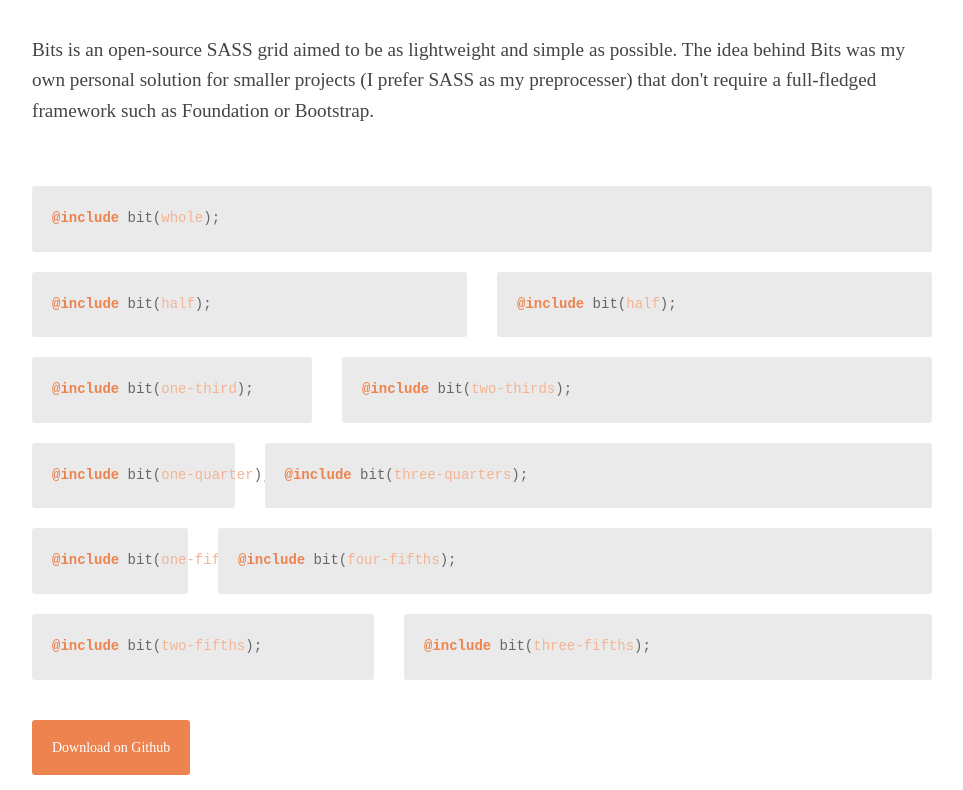
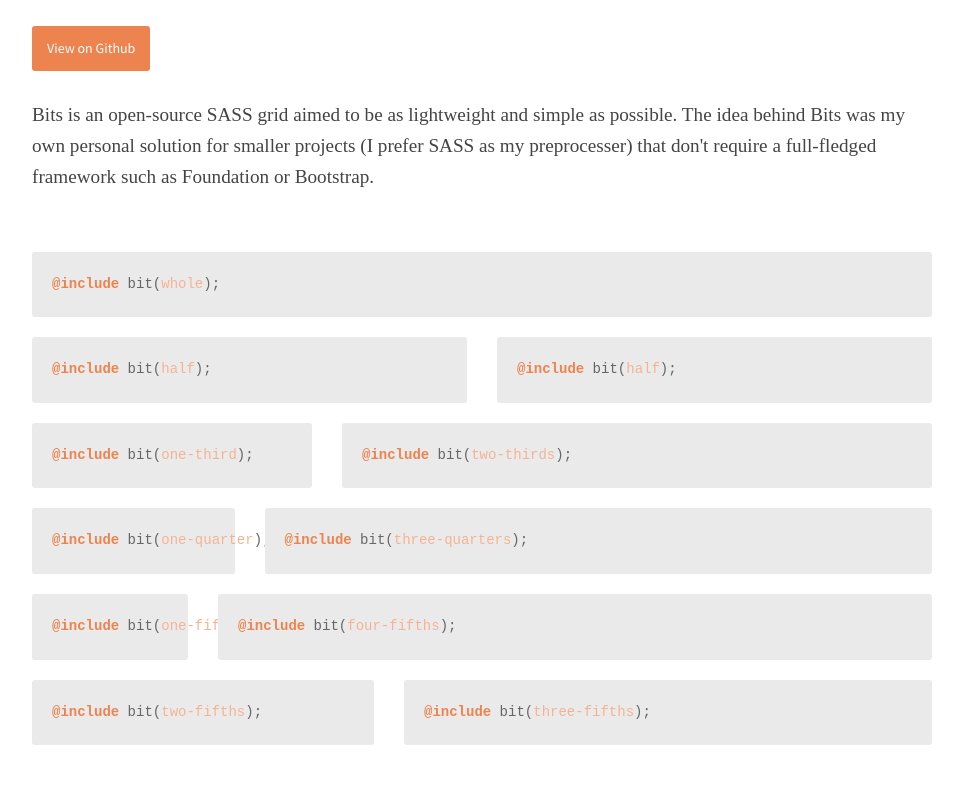
Before and after one commit to leungd/bits, a website: page app/index.html in a window 1280 px wide. Shown: the part 135-925 px from the top of the page, without its empty margins (158-1121 px from the left). Drawn offline with nearby package versions, Linux system fonts and the light colour scheme.

Commit message:
remove unused and update demo

```diff
--- a/app/assets/scss/_fonts.scss
+++ /dev/null
@@ -1 +0,0 @@
-@import url(http://fonts.googleapis.com/css?family=Source+Sans+Pro:300,400,700,300italic,400italic,700italic);
--- a/app/index.html
+++ b/app/index.html
@@ -6,6 +6,7 @@
 		<meta charset="UTF-8">
 		<title>Bits - Derek Leung</title>
 
+		<link href='http://fonts.googleapis.com/css?family=Source+Sans+Pro:400,300,300italic,400italic,700,700italic' rel='stylesheet' type='text/css'>
 		<link rel="stylesheet" href="assets/css/main.css">
 
 	</head>
@@ -20,6 +21,8 @@
 
 					<h1 class="title">Bits</h1>
 					<h2 class="sub-title">A simple SASS-based grid</h2>
+
+					<a href="https://github.com/leungd/bits" class="btn">View on Github</a>
 
 				</div>
 
@@ -75,44 +78,6 @@
 
 		</section>
 
-		<section class="container">
-
-			<div class="grid">
-				<div class="bit whole">
-					<a href="#" class="btn">Download on Github</a>
-				</div>
-			</div>
-
-		</section>
-
-		<!-- <section class="container">
-
-			<div class="grid">
-				<div class="bit demo whole"><p>Lorem ipsum dolor sit amet, consectetuer adipiscing elit. Donec odio. Quisque volutpat mattis eros. Nullam malesuada erat ut turpis. Suspendisse urna nibh, viverra non, semper suscipit, posuere a, pede.</p></div>
-			</div>
-			<div class="grid">
-				<div class="bit demo half"><p>Lorem ipsum dolor sit amet, consectetuer adipiscing elit. Donec odio. Quisque volutpat mattis eros. Nullam malesuada erat ut turpis. Suspendisse urna nibh, viverra non, semper suscipit, posuere a, pede.</p></div>
-				<div class="bit demo half"><p>Lorem ipsum dolor sit amet, consectetuer adipiscing elit. Donec odio. Quisque volutpat mattis eros. Nullam malesuada erat ut turpis. Suspendisse urna nibh, viverra non, semper suscipit, posuere a, pede.</p></div>
-			</div>
-			<div class="grid">
-				<div class="bit demo one-third"><p>Lorem ipsum dolor sit amet, consectetuer adipiscing elit. Donec odio. Quisque volutpat mattis eros. Nullam malesuada erat ut turpis. Suspendisse urna nibh, viverra non, semper suscipit, posuere a, pede.</p></div>
-				<div class="bit demo two-thirds"><p>Lorem ipsum dolor sit amet, consectetuer adipiscing elit. Donec odio. Quisque volutpat mattis eros. Nullam malesuada erat ut turpis. Suspendisse urna nibh, viverra non, semper suscipit, posuere a, pede.</p></div>
-			</div>
-			<div class="grid">
-				<div class="bit demo one-quarter"><p>Lorem ipsum dolor sit amet, consectetuer adipiscing elit. Donec odio. Quisque volutpat mattis eros. Nullam malesuada erat ut turpis. Suspendisse urna nibh, viverra non, semper suscipit, posuere a, pede.</p></div>
-				<div class="bit demo three-quarters"><p>Lorem ipsum dolor sit amet, consectetuer adipiscing elit. Donec odio. Quisque volutpat mattis eros. Nullam malesuada erat ut turpis. Suspendisse urna nibh, viverra non, semper suscipit, posuere a, pede.</p></div>
-			</div>
-			<div class="grid">
-				<div class="bit demo one-fifth"><p>Lorem ipsum dolor sit amet, consectetuer adipiscing elit. Donec odio. Quisque volutpat mattis eros. Nullam malesuada erat ut turpis. Suspendisse urna nibh, viverra non, semper suscipit, posuere a, pede.</p></div>
-				<div class="bit demo four-fifths"><p>Lorem ipsum dolor sit amet, consectetuer adipiscing elit. Donec odio. Quisque volutpat mattis eros. Nullam malesuada erat ut turpis. Suspendisse urna nibh, viverra non, semper suscipit, posuere a, pede.</p></div>
-			</div>
-			<div class="grid">
-				<div class="bit demo two-fifths"><p>Lorem ipsum dolor sit amet, consectetuer adipiscing elit. Donec odio. Quisque volutpat mattis eros. Nullam malesuada erat ut turpis. Suspendisse urna nibh, viverra non, semper suscipit, posuere a, pede.</p></div>
-				<div class="bit demo three-fifths"><p>Lorem ipsum dolor sit amet, consectetuer adipiscing elit. Donec odio. Quisque volutpat mattis eros. Nullam malesuada erat ut turpis. Suspendisse urna nibh, viverra non, semper suscipit, posuere a, pede.</p></div>
-			</div>
-
-		</section> -->
-
 	</body>
 
 </html>
```
Also changed, not shown: app/assets/css/bits.css (deleted), app/assets/css/main.css.
